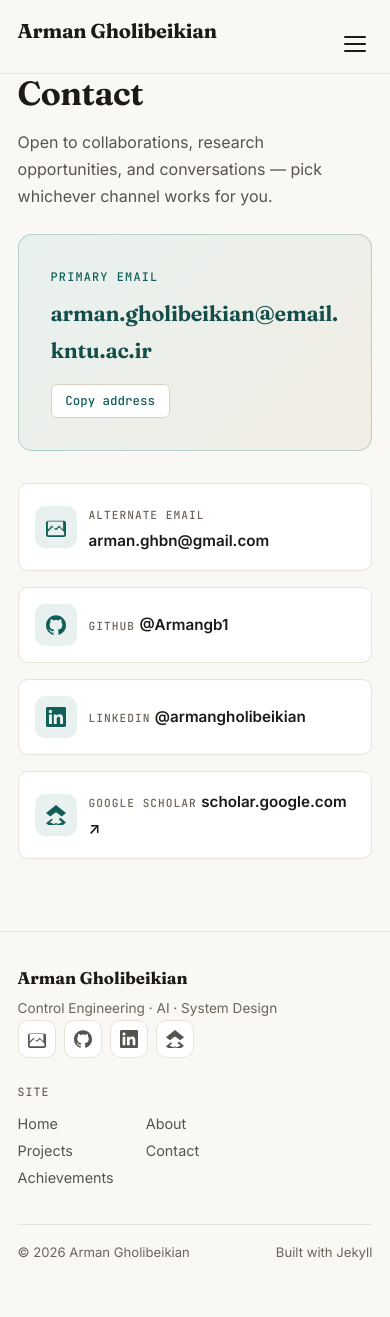
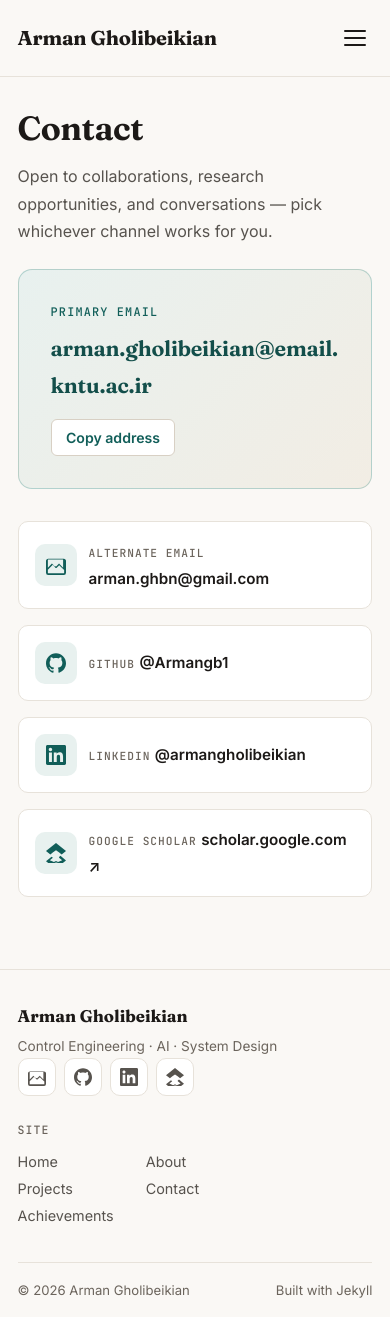
Before and after one commit to Armangb1/Armangb1.github.io, a Jekyll site: the page built from contact.md, in a window 390 px wide and 1317 px high. Built offline with Jekyll 4.4.1, drawn with Linux system fonts in a browser that asks for light colours.

```diff
--- a/_layouts/default.html
+++ b/_layouts/default.html
@@ -22,7 +22,7 @@
   <header class="site-header">
     <div class="container header-inner">
       <a class="site-title" href="{{ '/' | relative_url }}">{{ site.title }}</a>
-      <button class="menu-toggle" aria-expanded="false" aria-controls="site-nav" aria-label="Toggle navigation">
+      <button class="menu-toggle" type="button" aria-expanded="false" aria-controls="site-nav" aria-label="Toggle navigation">
         <span class="menu-bar"></span>
         <span class="menu-bar"></span>
         <span class="menu-bar"></span>
--- a/assets/css/main.css
+++ b/assets/css/main.css
@@ -111,10 +111,10 @@ img {
 
 .container {
   width: 100%;
-  max-width: 1080px;
+  max-width: 1140px;
   margin: 0 auto;
-  padding-left: 1.25rem;
-  padding-right: 1.25rem;
+  padding-left: 1.5rem;
+  padding-right: 1.5rem;
 }
 
 /* Prose measure: constrain markdown text blocks, let component grids run wide */
@@ -160,12 +160,14 @@ img {
 }
 
 .header-inner {
+  position: relative;
   display: flex;
-  align-items: baseline;
+  align-items: center;
   justify-content: space-between;
   gap: var(--space-3);
-  padding-top: 1.1rem;
-  padding-bottom: 1.1rem;
+  min-height: 4.75rem;
+  padding-top: 0.9rem;
+  padding-bottom: 0.9rem;
 }
 
 .site-title {
@@ -182,9 +184,13 @@ img {
 }
 
 .site-nav {
+  position: absolute;
+  top: 50%;
+  left: 50%;
+  transform: translate(-50%, -50%);
   display: flex;
   flex-wrap: wrap;
-  gap: 0.35rem 1.4rem;
+  gap: 0.35rem clamp(0.75rem, 1.6vw, 1.4rem);
   font-size: 0.92rem;
   font-weight: 500;
 }
@@ -473,10 +479,11 @@ img {
 
 .hero {
   display: grid;
-  grid-template-columns: minmax(0, 1.25fr) minmax(0, 0.75fr);
-  gap: var(--space-7);
+  grid-template-columns: minmax(0, 1.35fr) minmax(0, 0.65fr);
+  gap: clamp(var(--space-6), 7vw, var(--space-8));
   align-items: center;
-  padding-top: var(--space-7);
+  padding-top: clamp(var(--space-7), 7vw, 5.5rem);
+  padding-bottom: var(--space-4);
 }
 
 .hero-kicker {
@@ -501,11 +508,12 @@ img {
 }
 
 .hero-name {
+  max-width: 16ch;
   font-family: var(--font-display);
   font-weight: 700;
-  font-size: clamp(2.4rem, 1.8rem + 3vw, 3.7rem);
-  line-height: 1.05;
-  letter-spacing: -0.02em;
+  font-size: clamp(2.6rem, 2rem + 3.3vw, 4.35rem);
+  line-height: 1.02;
+  letter-spacing: -0.025em;
   margin-bottom: var(--space-4);
 }
 
@@ -533,13 +541,14 @@ img {
 
 .hero-portrait {
   position: relative;
-  justify-self: center;
+  justify-self: end;
+  margin-right: var(--space-3);
 }
 
 .hero-portrait img {
   position: relative;
   z-index: 1;
-  width: min(280px, 100%);
+  width: min(300px, 100%);
   aspect-ratio: 1;
   object-fit: cover;
   border-radius: var(--radius-l);
@@ -581,8 +590,8 @@ img {
 .card-grid {
   list-style: none;
   display: grid;
-  grid-template-columns: repeat(auto-fill, minmax(300px, 1fr));
-  gap: var(--space-5);
+  grid-template-columns: repeat(auto-fit, minmax(min(100%, 17.5rem), 1fr));
+  gap: clamp(var(--space-4), 2.5vw, var(--space-5));
 }
 
 .card {
@@ -808,6 +817,10 @@ img {
 
 .page h1 {
   font-size: clamp(2rem, 1.6rem + 2vw, 2.75rem);
+}
+
+.page > h1 {
+  padding-top: var(--space-6);
 }
 
 .page-count {
@@ -1199,6 +1212,7 @@ img {
 
 .contact-primary-side {
   display: flex;
+  flex-wrap: wrap;
   align-items: center;
   gap: var(--space-3);
 }
@@ -1207,16 +1221,16 @@ img {
   display: none;
   align-items: center;
   gap: 0.4rem;
-  font-family: var(--font-mono);
-  font-size: 0.78rem;
-  font-weight: 500;
+  font-family: var(--font-body);
+  font-size: 0.88rem;
+  font-weight: 600;
   color: var(--accent-strong);
   background: var(--card-bg);
   border: 1px solid var(--border-strong);
   border-radius: var(--radius-s);
-  padding: 0.45rem 0.85rem;
+  padding: 0.55rem 0.9rem;
   cursor: pointer;
-  transition: border-color 0.15s ease, color 0.15s ease;
+  transition: border-color 0.15s ease, color 0.15s ease, background 0.15s ease;
 }
 
 .js .copy-btn {
@@ -1226,12 +1240,19 @@ img {
 .copy-btn:hover {
   border-color: var(--accent);
   color: var(--accent-deep);
+  background: var(--tint);
+}
+
+.copy-feedback {
+  max-width: 34ch;
+  color: var(--muted);
+  font-size: 0.82rem;
 }
 
 .channel-grid {
   list-style: none;
   display: grid;
-  grid-template-columns: repeat(auto-fill, minmax(240px, 1fr));
+  grid-template-columns: repeat(auto-fit, minmax(min(100%, 15rem), 1fr));
   gap: var(--space-4);
 }
 
@@ -1338,6 +1359,15 @@ img {
 
 /* ---------- Responsive ---------- */
 
+@media (max-width: 920px) {
+  .site-nav {
+    position: static;
+    transform: none;
+    margin-left: auto;
+    justify-content: flex-end;
+  }
+}
+
 @media (max-width: 880px) {
   .hero {
     grid-template-columns: 1fr;
@@ -1373,21 +1403,31 @@ img {
   }
 
   .menu-toggle {
-    display: flex;
+    display: none;
     flex-direction: column;
   }
 
+  .js .menu-toggle {
+    display: flex;
+  }
+
   .site-nav {
-    display: none;
     width: 100%;
-    flex-direction: column;
-    gap: 0;
+    flex-direction: row;
+    justify-content: flex-start;
+    gap: 0 1rem;
     font-size: 0.95rem;
     padding-top: var(--space-3);
     border-top: 1px solid var(--border);
   }
 
-  .site-nav.is-open {
+  .js .site-nav {
+    display: none;
+    flex-direction: column;
+    gap: 0;
+  }
+
+  .js .site-nav.is-open {
     display: flex;
   }
 
--- a/contact.md
+++ b/contact.md
@@ -12,7 +12,8 @@ title: Contact
     </p>
   </div>
   <div class="contact-primary-side">
-    <button class="copy-btn" type="button" data-copy="{{ site.data.profile.contact.emails.first }}" aria-live="polite">Copy address</button>
+    <button class="copy-btn" type="button" data-copy="{{ site.data.profile.contact.emails.first }}" aria-describedby="copy-feedback">Copy address</button>
+    <p class="copy-feedback" id="copy-feedback" role="status" aria-live="polite"></p>
   </div>
 </div>
 
```
Also changed, not shown: other parts of contact.md (+14 -4 lines), _projects/6dof-robot-manipulator.md (added, +41 -0 lines), about.md (+3 -3 lines), assets/projects/6dof-robot-manipulator/robot-cad.jpg (added), assets/projects/6dof-robot-manipulator/simulink-model.jpg (added), assets/projects/6dof-robot-manipulator/trajectory.jpg (added), assets/projects/6dof-robot-manipulator/workspace.jpg (added).
